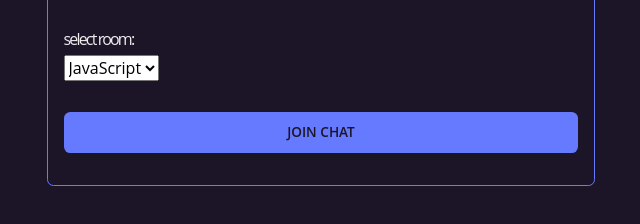
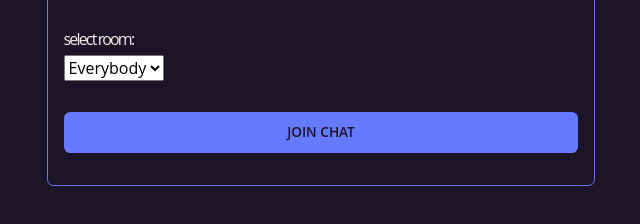
Before and after one commit to eniolajayi/chat-application, a website: page public/index.html in a window 1280 px wide. Shown: the part 428-652 px from the top of the page, 319-959 px from the left. Drawn offline with Linux system fonts and the light colour scheme; a web font is replaced by a local one.

Commit message:
change group types

```diff
--- a/public/index.html
+++ b/public/index.html
@@ -36,12 +36,12 @@
           <div class="input-group">
             <label class="input-label" for="room">Select room:</label>
             <select class="input--select" name="room" id="room">
-              <option value="JavaScript">JavaScript</option>
-              <option value="Python">Python</option>
-              <option value="PHP">PHP</option>
-              <option value="C#">C#</option>
-              <option value="Ruby">Ruby</option>
-              <option value="Java">Java</option>
+              <option value="everybody">Everybody</option>
+              <option value="music">Music</option>
+              <option value="movies">Movies</option>
+              <option value="gossip">Gossip</option>
+              <option value="random">Random</option>
+              <option value="sports">Sports</option>
             </select>
           </div>
           <button class="btn btn-full btn-primary" type="submit">
```
